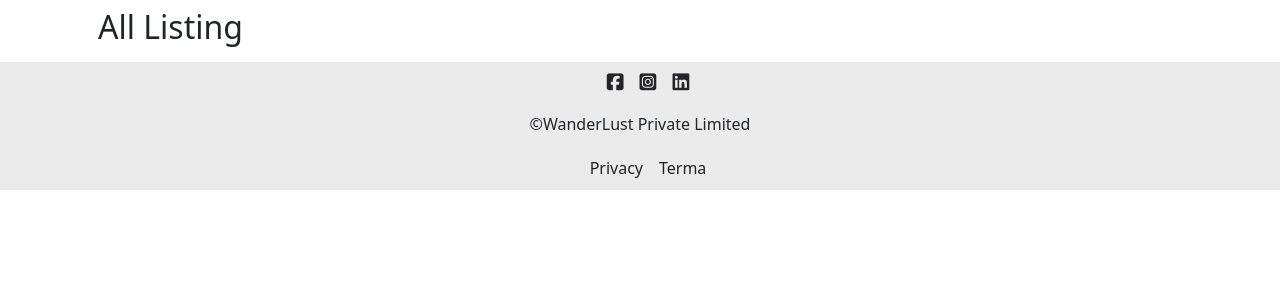
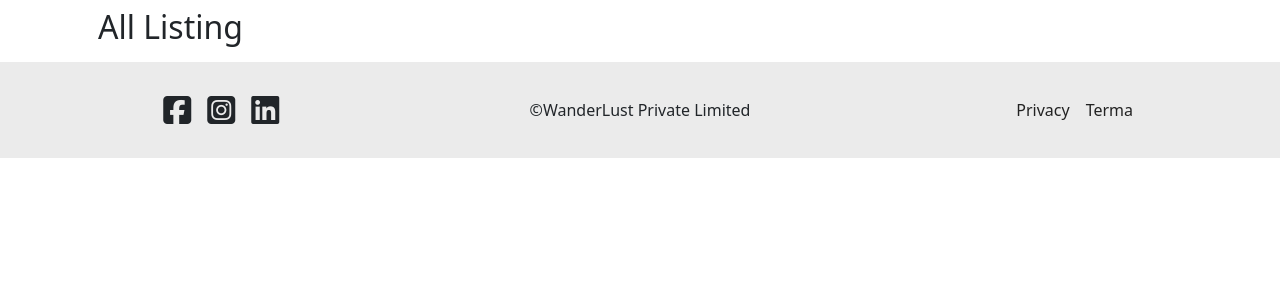
Before and after one commit to vikrant-vikrant/Airbnb, a Node server app: page /listings in a window 1280 px wide. Shown: the part 80-380 px from the top of the page. Run offline with Node 20, Linux system fonts and the light colour scheme; data that the repository does not hold is empty; some libraries are stand-ins or nearby versions.

Commit message:
refactor: clean up unused code and improve styling in listings view

```diff
--- a/public/css/style.css
+++ b/public/css/style.css
@@ -59,18 +59,17 @@
   align-items: center;
 }
 .f-info-socials i{
-  font-size: 1.2rem;
+  font-size: 2rem;
   margin-left: 1rem;
 }
 .f-info{
   display: flex;
-  height: 8rem;
+  height: 6rem;
   background-color: #ebebeb;
-  flex-wrap: wrap;
   justify-content: center;
   align-items: space-evenly;
   text-align: center;
-
+  bottom: 0;
 }
 /* cards */
 .listing-card{
@@ -90,7 +89,7 @@
 }
 .card-text{
   font-weight: 400 !important;
-  font-size: 1.1rem !important;
+  font-size: 1.3rem !important;
   margin-left: 1rem;
   margin-top: .5rem;
 }
--- a/routes/listing.js
+++ b/routes/listing.js
@@ -23,7 +23,6 @@ router.get("/:id", async (req, res) => {
     res.redirect("/listings");
     // throw new ExpressError(404, "Listing not found");
   }
-  // console.log(listing);
   res.render("listings/show.ejs", { listing });
 });
 //create route
--- a/views/listings/show.ejs
+++ b/views/listings/show.ejs
@@ -14,7 +14,9 @@
         Owned by :<i> <%= listing.owner.username%></i>
       </p>
       <p class="card-text"><%=listing.description%></p>
-      <p class="card-text">&#8377;<%=listing.price.toLocaleString("en-IN")%> /Night</p>
+      <p class="card-text">
+        &#8377;<%=listing.price.toLocaleString("en-IN")%> /Night
+      </p>
       <p class="card-text"><%=listing.location%>, <%=listing.country%></p>
     </div>
   </div>
```
Also changed, not shown: app.js (+0 -10 lines).
